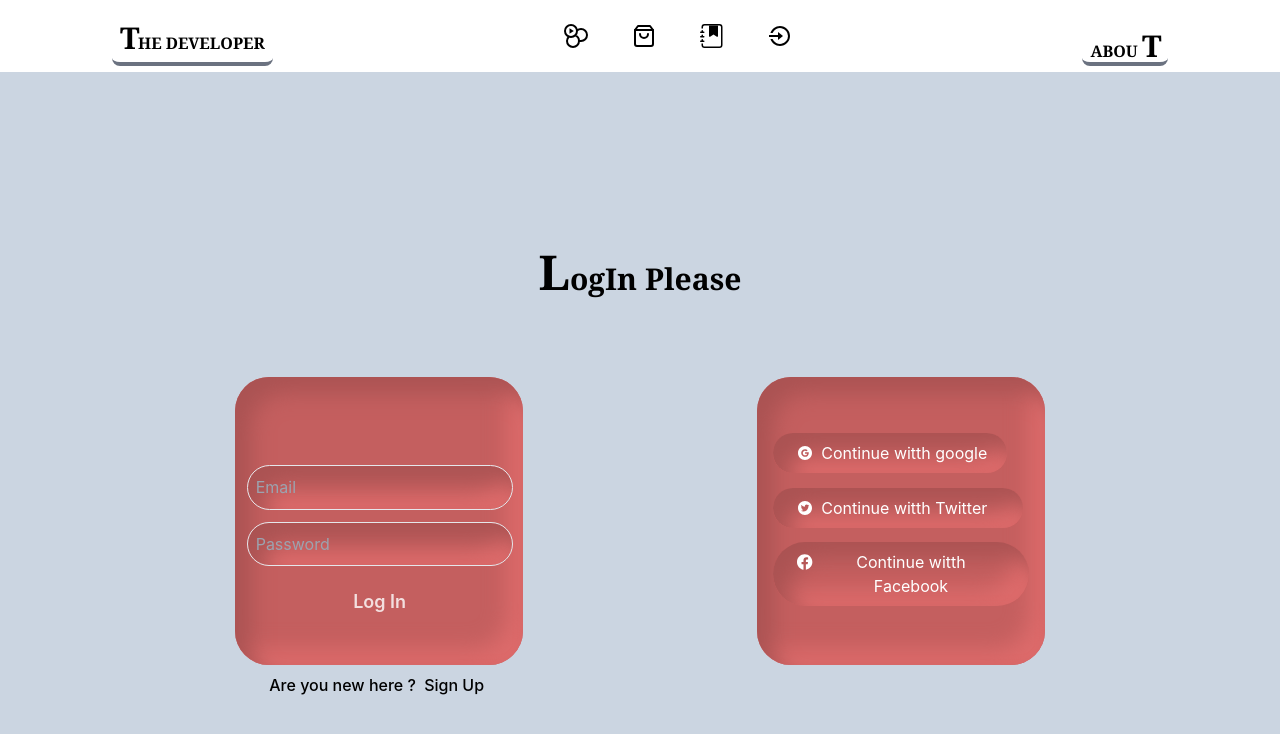
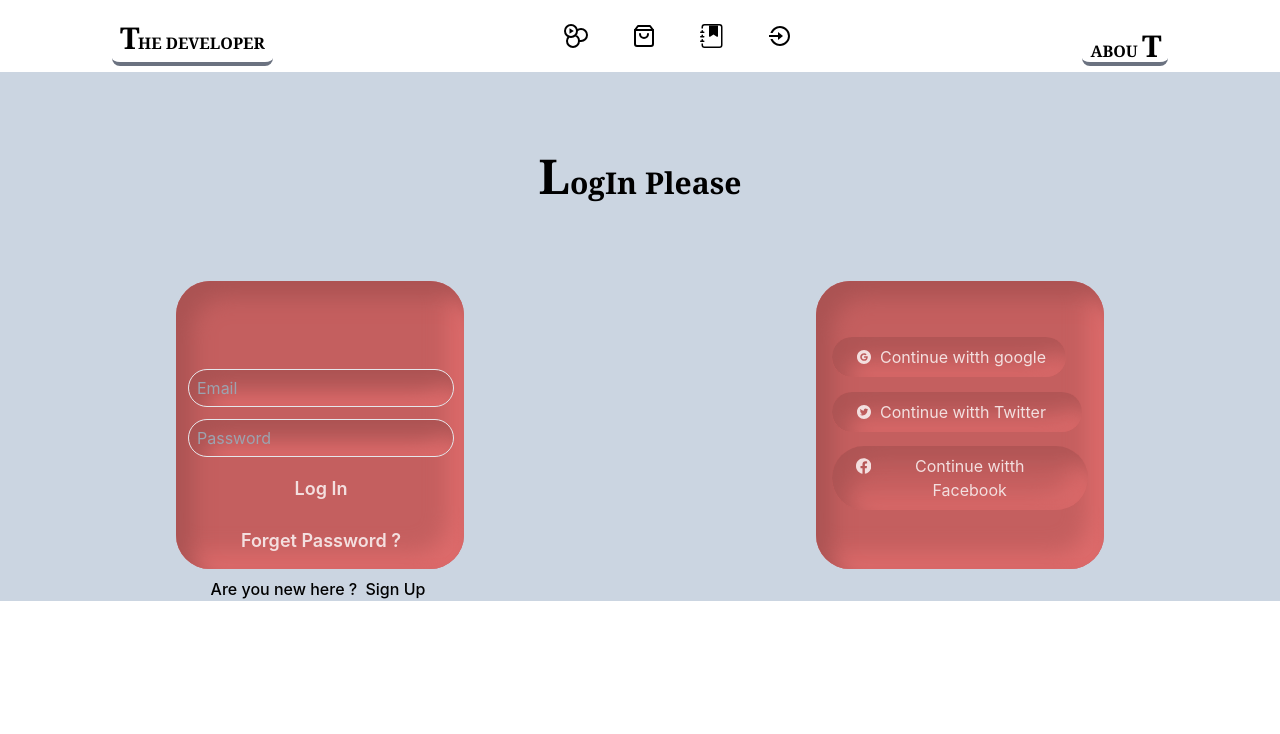
Before and after one commit to neyaznafiz/The-Developer, a React (Create React App) app: page /login in a window 1280 px wide. Shown: the top 734 px of the page. Built offline with nearby package versions, Linux system fonts and the light colour scheme; no server answers.

Commit message:
reset pass method added

```diff
--- a/src/Components/Pages/SignInMethod/Login/Login.jsx
+++ b/src/Components/Pages/SignInMethod/Login/Login.jsx
@@ -1,9 +1,10 @@
 import React, { useRef } from 'react';
 import '../../../Style/Style.css'
-import { useSignInWithEmailAndPassword } from 'react-firebase-hooks/auth';
+import { useSendPasswordResetEmail, useSignInWithEmailAndPassword } from 'react-firebase-hooks/auth';
 import { Link } from 'react-router-dom';
 import auth from '../../../../Firebase/firebase.init';
 import SocialSignUp from '../SocialSignUp/SocialSignUp';
+import { ToastContainer, toast } from 'react-toastify';
 
 const Login = () => {
 
@@ -17,6 +18,8 @@ const Login = () => {
     error,
   ] = useSignInWithEmailAndPassword(auth);
 
+  const [sendPasswordResetEmail, sending] = useSendPasswordResetEmail(auth)
+
   const handleLogIn = event => {
     event.preventDefault()
 
@@ -28,8 +31,20 @@ const Login = () => {
 
   }
 
+  const handleResetPassword = async event => {
+    event.preventDefault()
+    const email = emailRef.current.value
+   if(email){
+    await sendPasswordResetEmail(email)
+    toast('Email Sent')
+   }
+   else{
+     toast('Please set your email')
+   }
+  }
+
   return (
-    <div className='pt-24 pb-40 bg-slate-300'>
+    <div className=' bg-slate-300'>
 
 
       <h2 className='font-semibold text-3xl text-center py-20 font-serif'><span className='text-5xl'>L</span>ogIn Please</h2>
@@ -42,11 +57,13 @@ const Login = () => {
 
 
 
-              <input ref={emailRef} type="email" name="email" placeholder='Email' id="email" required className='border px-2 rounded-md coustom-shadow outline-none text-white mt-14' />
+            <input ref={emailRef} type="email" name="email" placeholder='Email' id="email" required className='border px-2 rounded-md coustom-shadow outline-none text-white mt-14' />
 
-              <input ref={passwordRef} type="password" name="password" placeholder='Password' id="password" required className='border px-2 rounded-md coustom-shadow outline-none text-white' />
+            <input ref={passwordRef} type="password" name="password" placeholder='Password' id="password" className='border px-2 rounded-md coustom-shadow outline-none text-white' />
 
-              <input type="submit" value='Log In' className='text-lg font-semibold opacity-80 text-white mb-8' />
+            <input type="submit" value='Log In' className='text-lg font-semibold opacity-80 hover:opacity-100 text-white mb-' />
+
+            <input onClick={handleResetPassword} type="submit" value='Forget Password ?' className='text-lg font-semibold opacity-80 hover:opacity-100  text-white mb-' />
 
 
           </form>
@@ -55,6 +72,7 @@ const Login = () => {
             Are you new here ? <Link to='/signup' className='hover:border-b-4 border-black px-1' >Sign Up </Link>
           </div>
         </div>
+        <ToastContainer />
 
         <div className=''>
           <SocialSignUp></SocialSignUp>
@@ -63,6 +81,7 @@ const Login = () => {
       </div>
 
 
+
     </div>
   );
 };
--- a/src/Components/Pages/SignInMethod/SignUp/SignUp.jsx
+++ b/src/Components/Pages/SignInMethod/SignUp/SignUp.jsx
@@ -80,7 +80,7 @@ const SignUp = () => {
 
                         {errorElement}
 
-                        <input type="submit" value='Sign Up' className='text-lg font-semibold opacity-80 text-white' />
+                        <input type="submit" value='Sign Up' className='text-lg font-semibold opacity-80 hover:opacity-100  text-white' />
 
                     </form>
 
--- a/src/Components/Pages/SignInMethod/SocialSignUp/SocialSignUp.jsx
+++ b/src/Components/Pages/SignInMethod/SocialSignUp/SocialSignUp.jsx
@@ -4,6 +4,7 @@ import auth from '../../../../Firebase/firebase.init'
 import { AiFillGoogleCircle } from 'react-icons/ai'
 import { AiFillTwitterCircle } from 'react-icons/ai'
 import { BsFacebook } from 'react-icons/bs'
+import { ToastContainer, toast } from 'react-toastify';
 import { useSignInWithFacebook, useSignInWithGoogle, useSignInWithTwitter } from 'react-firebase-hooks/auth';
 
 const SocialSignUp = () => {
@@ -33,16 +34,18 @@ if (loadingGoogle || loadingFacebook || loadingTwitter) {
         <div className='coustom-shadow py-14 px-4 grid h-72 w-72'>
 
             <div>
-                <button onClick={() => signInWithGoogle()} className=' rounded-full flex pl-6 pr-5 py-2 text-white coustom-shadow'> <AiFillGoogleCircle className='mt-1 mr-2'></AiFillGoogleCircle> Continue witth google</button>
+                <button onClick={() => signInWithGoogle()} className=' rounded-full flex pl-6 pr-5 py-2 text-white coustom-shadow opacity-80 hover:opacity-100'> <AiFillGoogleCircle className='mt-1 mr-2'></AiFillGoogleCircle> Continue witth google</button>
             </div>
 
             <div className='my-3'>
-                <button onClick={() => signInWithTwitter()} className=' rounded-full flex pl-6 pr-5 pr-9 py-2 text-white coustom-shadow'> <AiFillTwitterCircle className='mt-1 mr-2'></AiFillTwitterCircle> Continue witth Twitter</button>
+                <button onClick={() => signInWithTwitter()} className=' rounded-full flex pl-6 pr-5 pr-9 py-2 text-white coustom-shadow opacity-80 hover:opacity-100 '> <AiFillTwitterCircle className='mt-1 mr-2'></AiFillTwitterCircle> Continue witth Twitter</button>
             </div>
 
             <div>
-                <button onClick={() => signInWithFacebook()} className=' rounded-full flex pl-6 pr-7 py-2 text-white coustom-shadow'> <BsFacebook className='mt-1 mr-2'></BsFacebook> Continue witth Facebook</button>
+                <button onClick={() => signInWithFacebook()} className=' rounded-full flex pl-6 pr-7 py-2 text-white coustom-shadow opacity-80 hover:opacity-100'> <BsFacebook className='mt-1 mr-2'></BsFacebook> Continue witth Facebook</button>
             </div>
+
+
 
         </div>
     );
```
Also changed, not shown: src/Components/Style/Style.css (line endings or trailing spaces).
